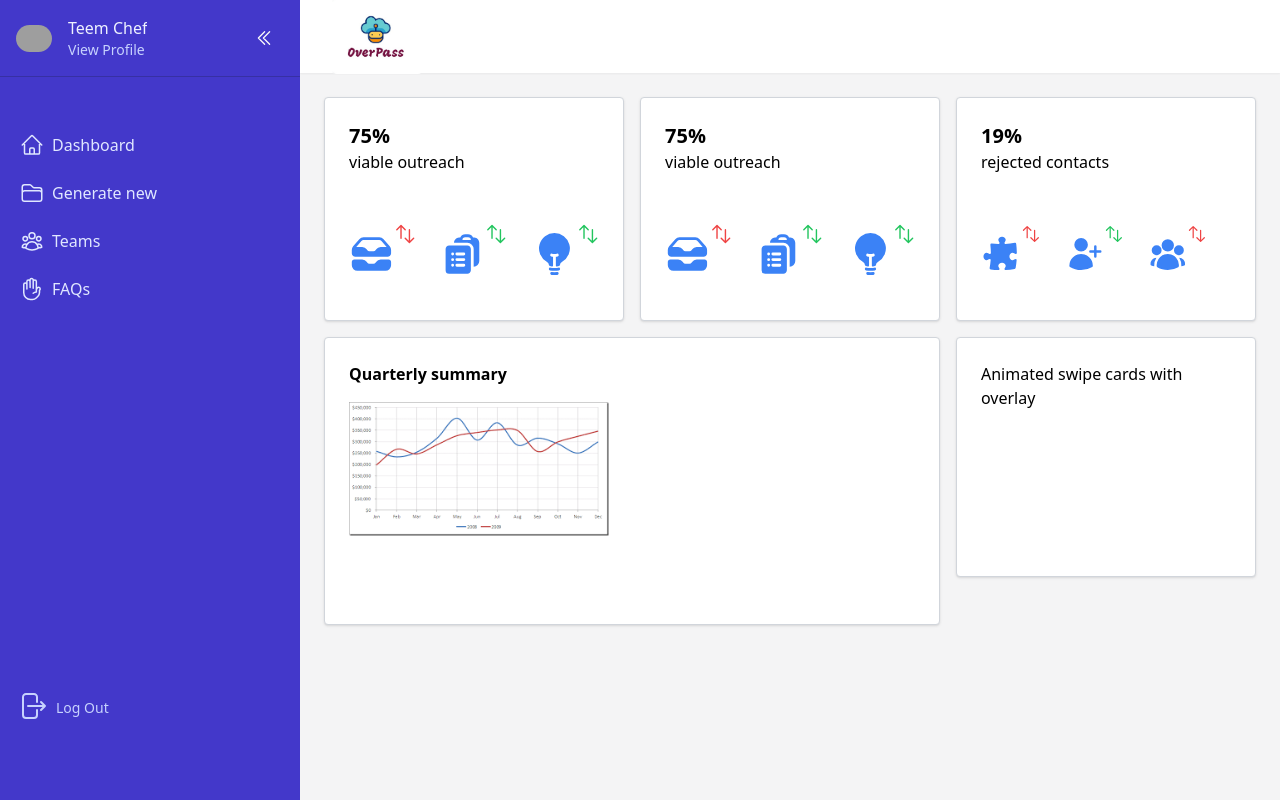
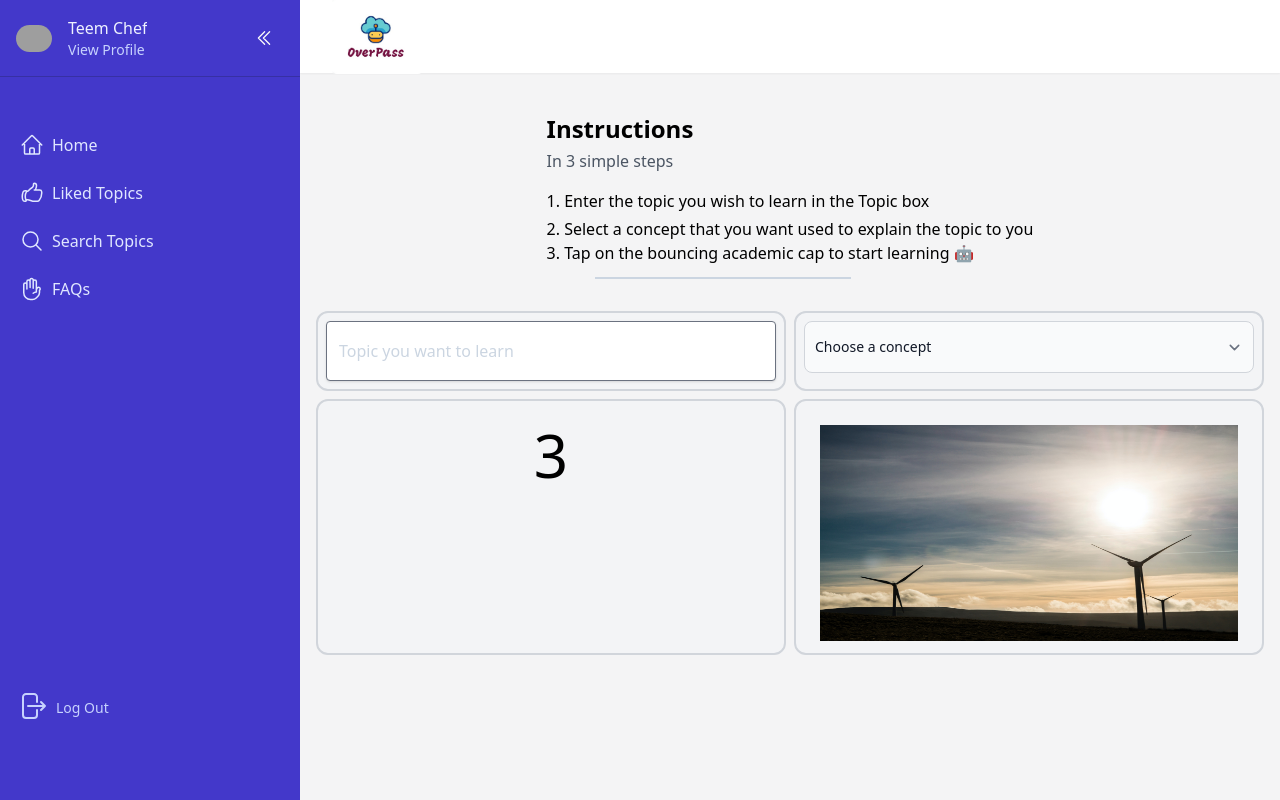
Before and after one commit to occiandiaali/over-pass, a Next.js app: page /app/overview in a window 1280 px wide. Built offline with nearby package versions, Linux system fonts and the light colour scheme; grey boxes are pictures that could not be loaded.

Commit message:
Refactor ai feature

```diff
--- a/app/app/(dashboard)/layout.tsx
+++ b/app/app/(dashboard)/layout.tsx
@@ -4,6 +4,7 @@ import classNames from "classnames";
 import React, { ReactNode, useState } from "react";
 import Navbar from "@/components/nav/Navbar";
 import Sidebar from "@/components/nav/Sidebar";
+import Loading from "./loading";
 
 const DashboardLayout = ({ children }: { children: ReactNode }) => {
   const [collapsed, setSidebarCollapsed] = useState(false);
@@ -24,7 +25,7 @@ const DashboardLayout = ({ children }: { children: ReactNode }) => {
       />
       <div className="">
         <Navbar onMenuButtonClick={() => setShowSidebar((prev) => !prev)} />
-        {children}
+        {!children ? <Loading /> : children}
       </div>
     </div>
   );
--- a/app/app/(dashboard)/overview/page.tsx
+++ b/app/app/(dashboard)/overview/page.tsx
@@ -1,69 +1,161 @@
+// import Image from "next/image";
+// import {
+//   ArrowsUpDownIcon,
+//   InboxStackIcon,
+//   ClipboardDocumentListIcon,
+//   LightBulbIcon,
+//   PuzzlePieceIcon,
+//   UserPlusIcon,
+//   UserGroupIcon,
+// } from "@heroicons/react/24/solid";
+
+// export default function Overview() {
+//   return (
+//     <div className="grid grid-cols-1 md:grid-cols-3 gap-4 p-6 w-full md:w-full">
+//       <div className="container bg-white border border-gray-300 shadow appearance-none rounded mx:auto items-center w-64 h-40 md:w-full md:h-56 p-6">
+//         <h2 className="text-lg md:text-xl font-bold">75%</h2>
+//         <h4>viable outreach</h4>
+//         <div className="flex flex-row justify-around">
+//           <InboxStackIcon className="w-8 h-8 md:w-12 md:h-12 text-blue-500 mt-6 md:mt-14" />
+//           <ArrowsUpDownIcon className="w-4 h-4 md:w-6 md:h-6 text-red-500 mr-6 mt-8 md:mt-12" />
+//           <ClipboardDocumentListIcon className="w-8 h-8 md:w-12 md:h-12 text-blue-500 mt-6 md:mt-14" />
+//           <ArrowsUpDownIcon className="w-4 h-4 md:w-6 md:h-6 text-green-500 mr-6 mt-8 md:mt-12" />
+//           <LightBulbIcon className="w-8 h-8 md:w-12 md:h-12 text-blue-500 mt-6 md:mt-14" />
+//           <ArrowsUpDownIcon className="w-4 h-4 md:w-6 md:h-6 text-green-500 mt-8 md:mt-12" />
+//         </div>
+//       </div>
+//       <div className="container bg-white border border-gray-300 shadow appearance-none rounded mx:auto items-center w-64 h-40 md:w-full md:h-56 p-6">
+//         <h2 className="text-lg md:text-xl font-bold">75%</h2>
+//         <h4>viable outreach</h4>
+//         <div className="flex flex-row justify-around">
+//           <InboxStackIcon className="w-8 h-8 md:w-12 md:h-12 text-blue-500 mt-6 md:mt-14" />
+//           <ArrowsUpDownIcon className="w-4 h-4 md:w-6 md:h-6 text-red-500 mr-6 mt-8 md:mt-12" />
+//           <ClipboardDocumentListIcon className="w-8 h-8 md:w-12 md:h-12 text-blue-500 mt-6 md:mt-14" />
+//           <ArrowsUpDownIcon className="w-4 h-4 md:w-6 md:h-6 text-green-500 mr-6 mt-8 md:mt-12" />
+//           <LightBulbIcon className="w-8 h-8 md:w-12 md:h-12 text-blue-500 mt-6 md:mt-14" />
+//           <ArrowsUpDownIcon className="w-4 h-4 md:w-6 md:h-6 text-green-500 mt-8 md:mt-12" />
+//         </div>
+//       </div>
+//       <div className="container bg-white border border-gray-300 shadow appearance-none rounded mx:auto items-center w-64 h-40 md:w-full md:h-56 p-6">
+//         <h2 className="text-lg md:text-xl font-bold">19% </h2>
+//         <h4>rejected contacts</h4>
+//         <div className="flex flex-row justify-around">
+//           <PuzzlePieceIcon className="w-8 h-8 md:w-12 md:h-12 text-blue-500 mt-6 md:mt-14" />
+//           <ArrowsUpDownIcon className="w-4 h-4 md:w-6 md:h-6 text-red-500 mr-6 mt-8 md:mt-12" />
+//           <UserPlusIcon className="w-8 h-8 md:w-12 md:h-12 text-blue-500 mt-6 md:mt-14" />
+//           <ArrowsUpDownIcon className="w-4 h-4 md:w-6 md:h-6 text-green-500 mr-6 mt-8 md:mt-12" />
+//           <UserGroupIcon className="w-8 h-8 md:w-12 md:h-12 text-blue-500 mt-6 md:mt-14" />
+//           <ArrowsUpDownIcon className="w-4 h-4 md:w-6 md:h-6 text-red-500 mr-6 mt-8 md:mt-12" />
+//         </div>
+//       </div>
+
+//       <div className="md:col-span-2 container bg-white border border-gray-300 shadow appearance-none rounded mx:auto items-center w-64 h-48 md:w-full md:h-72 p-6">
+//         <h2 className="font-bold">Quarterly summary</h2>
+//         <Image
+//           src={"/line-graph2.png"}
+//           alt="graph1"
+//           width={260}
+//           height={200}
+//           className="mt-2 md:mt-4"
+//         />
+//         {/* <div className="container border border-gray-600 shadow appearance-none rounded flex-row-reverse w-24 h-24 md:w-48 md:h-24 p-4">
+//           <ArrowsUpDownIcon className="w-12 h-12 text-orange-600" />
+//         </div> */}
+//       </div>
+//       <div className="container bg-white border border-gray-300 shadow appearance-none rounded mx:auto items-center w-64 h-40 md:w-full md:h-60 p-6">
+//         <h2>Animated swipe cards with overlay</h2>
+//       </div>
+//     </div>
+//   );
+// }
+"use client";
+
+import { createRef, useRef, useState } from "react";
+import classNames from "classnames";
+import { AcademicCapIcon } from "@heroicons/react/24/outline";
 import Image from "next/image";
-import {
-  ArrowsUpDownIcon,
-  InboxStackIcon,
-  ClipboardDocumentListIcon,
-  LightBulbIcon,
-  PuzzlePieceIcon,
-  UserPlusIcon,
-  UserGroupIcon,
-} from "@heroicons/react/24/solid";
 
 export default function Overview() {
+  const [capShows, setCapShows] = useState(false);
+  const [text, setText] = useState("");
+  const textRef = createRef();
+
+  function handleSend() {
+    text.length < 3 ? setCapShows(false) : setCapShows(true);
+  }
+
   return (
-    <div className="grid grid-cols-1 md:grid-cols-3 gap-4 p-6 w-full md:w-full">
-      <div className="container bg-white border border-gray-300 shadow appearance-none rounded mx:auto items-center w-64 h-40 md:w-full md:h-56 p-6">
-        <h2 className="text-lg md:text-xl font-bold">75%</h2>
-        <h4>viable outreach</h4>
-        <div className="flex flex-row justify-around">
-          <InboxStackIcon className="w-8 h-8 md:w-12 md:h-12 text-blue-500 mt-6 md:mt-14" />
-          <ArrowsUpDownIcon className="w-4 h-4 md:w-6 md:h-6 text-red-500 mr-6 mt-8 md:mt-12" />
-          <ClipboardDocumentListIcon className="w-8 h-8 md:w-12 md:h-12 text-blue-500 mt-6 md:mt-14" />
-          <ArrowsUpDownIcon className="w-4 h-4 md:w-6 md:h-6 text-green-500 mr-6 mt-8 md:mt-12" />
-          <LightBulbIcon className="w-8 h-8 md:w-12 md:h-12 text-blue-500 mt-6 md:mt-14" />
-          <ArrowsUpDownIcon className="w-4 h-4 md:w-6 md:h-6 text-green-500 mt-8 md:mt-12" />
-        </div>
-      </div>
-      <div className="container bg-white border border-gray-300 shadow appearance-none rounded mx:auto items-center w-64 h-40 md:w-full md:h-56 p-6">
-        <h2 className="text-lg md:text-xl font-bold">75%</h2>
-        <h4>viable outreach</h4>
-        <div className="flex flex-row justify-around">
-          <InboxStackIcon className="w-8 h-8 md:w-12 md:h-12 text-blue-500 mt-6 md:mt-14" />
-          <ArrowsUpDownIcon className="w-4 h-4 md:w-6 md:h-6 text-red-500 mr-6 mt-8 md:mt-12" />
-          <ClipboardDocumentListIcon className="w-8 h-8 md:w-12 md:h-12 text-blue-500 mt-6 md:mt-14" />
-          <ArrowsUpDownIcon className="w-4 h-4 md:w-6 md:h-6 text-green-500 mr-6 mt-8 md:mt-12" />
-          <LightBulbIcon className="w-8 h-8 md:w-12 md:h-12 text-blue-500 mt-6 md:mt-14" />
-          <ArrowsUpDownIcon className="w-4 h-4 md:w-6 md:h-6 text-green-500 mt-8 md:mt-12" />
-        </div>
-      </div>
-      <div className="container bg-white border border-gray-300 shadow appearance-none rounded mx:auto items-center w-64 h-40 md:w-full md:h-56 p-6">
-        <h2 className="text-lg md:text-xl font-bold">19% </h2>
-        <h4>rejected contacts</h4>
-        <div className="flex flex-row justify-around">
-          <PuzzlePieceIcon className="w-8 h-8 md:w-12 md:h-12 text-blue-500 mt-6 md:mt-14" />
-          <ArrowsUpDownIcon className="w-4 h-4 md:w-6 md:h-6 text-red-500 mr-6 mt-8 md:mt-12" />
-          <UserPlusIcon className="w-8 h-8 md:w-12 md:h-12 text-blue-500 mt-6 md:mt-14" />
-          <ArrowsUpDownIcon className="w-4 h-4 md:w-6 md:h-6 text-green-500 mr-6 mt-8 md:mt-12" />
-          <UserGroupIcon className="w-8 h-8 md:w-12 md:h-12 text-blue-500 mt-6 md:mt-14" />
-          <ArrowsUpDownIcon className="w-4 h-4 md:w-6 md:h-6 text-red-500 mr-6 mt-8 md:mt-12" />
-        </div>
+    <div className="flex flex-col p-4 items-center justify-center w-screen md:w-full">
+      <div className="flex flex-col pt-2 md:mb-6 pb-4">
+        <h4 className="text-black font-semibold text-lg md:text-2xl pt-4 pb-1">
+          Instructions
+        </h4>
+        <p className="text-gray-600">In 3 simple steps</p>
+        {capShows ? (
+          <AcademicCapIcon className="w-6 h-6 md:w-10 md:h-10 text-blue-700 absolute right-8 animate-bounce md:cursor-pointer" />
+        ) : null}
+
+        <ol>
+          <li className="text-black pt-4 pb-1">
+            1. Enter the topic you wish to learn in the Topic box
+          </li>
+          <li className="text-black">
+            2. Select a concept that you want used to explain the topic to you
+          </li>
+          <li className="text-black">
+            3. Tap on the bouncing academic cap to start learning 🤖
+          </li>
+        </ol>
+        <div className="border border-slate-300 md:w-64 md:mb-4 mt-2 md:mt-3 md:ml-12" />
       </div>
 
-      <div className="md:col-span-2 container bg-white border border-gray-300 shadow appearance-none rounded mx:auto items-center w-64 h-48 md:w-full md:h-72 p-6">
-        <h2 className="font-bold">Quarterly summary</h2>
-        <Image
-          src={"/line-graph2.png"}
-          alt="graph1"
-          width={260}
-          height={200}
-          className="mt-2 md:mt-4"
-        />
-        {/* <div className="container border border-gray-600 shadow appearance-none rounded flex-row-reverse w-24 h-24 md:w-48 md:h-24 p-4">
-          <ArrowsUpDownIcon className="w-12 h-12 text-orange-600" />
-        </div> */}
-      </div>
-      <div className="container bg-white border border-gray-300 shadow appearance-none rounded mx:auto items-center w-64 h-40 md:w-full md:h-60 p-6">
-        <h2>Animated swipe cards with overlay</h2>
+      <div className="grid grid-cols-1 md:grid-cols-2 lg:grid-cols-2 gap-2 w-full md:-mt-6">
+        <div className="flex justify-center h-20 p-2 text-6xl bg-gray-100 border-2 border-gray-300 rounded-xl">
+          <input
+            className="shadow appearance-none border rounded w-72 md:w-full py-3 px-3 text-gray-500 leading-tight focus:outline-none focus:shadow-outline placeholder-slate-300"
+            id="topic-field"
+            name="topic-field"
+            type="text"
+            value={text}
+            onChange={(e) => {
+              handleSend();
+              setText(e.target.value);
+            }}
+            placeholder="Topic you want to learn"
+          />
+        </div>
+        <div className="flex justify-center h-20 p-2 text-6xl bg-gray-100 border-2 border-gray-300 rounded-xl">
+          <select
+            id="concepts"
+            className="bg-gray-50 border border-gray-300 text-gray-900 text-sm rounded-lg focus:ring-blue-500 focus:border-blue-500 block w-72 md:w-full md:mb-2 p-2.5 dark:bg-gray-700 dark:border-gray-500 dark:placeholder-gray-400 dark:text-white dark:focus:ring-blue-500 dark:focus:border-blue-500"
+          >
+            <option selected>Choose a concept</option>
+            <option value="soccer">Soccer</option>
+            <option value="ballet">Ballet</option>
+            <option value="basketball">Basketball</option>
+            <option value="cooking">Cooking</option>
+            <option value="driving">Driving</option>
+            <option value="athletics">Atletics</option>
+            <option value="painting">Painting</option>
+            <option value="alexander">Alexander the Great</option>
+            <option value="egypt">Ancient Egypt</option>
+            <option value="rome">Ancient Rome</option>
+            <option value="fishing">Fishing</option>
+            <option value="garden">Gardening</option>
+          </select>
+        </div>
+        <div className="flex justify-center p-6 text-6xl w-full h-40 md:w-full md:h-64 bg-gray-100 border-2 border-gray-300 rounded-xl">
+          3
+        </div>
+        <div className="flex justify-center p-6 text-6xl w-full h-40 md:w-full md:h-64 bg-gray-100 border-2 border-gray-300 rounded-xl">
+          <Image
+            src="/power.jpg"
+            alt="wind turbines in a field"
+            width={500}
+            height={256}
+            className="w-full md:h-56 md:pb-2"
+          />
+        </div>
       </div>
     </div>
   );
--- a/components/nav/sidebarNavLinks.tsx
+++ b/components/nav/sidebarNavLinks.tsx
@@ -2,7 +2,9 @@ import React from "react";
 import {
   FolderIcon,
   HandRaisedIcon,
+  HandThumbUpIcon,
   HomeIcon,
+  MagnifyingGlassIcon,
   UserGroupIcon,
 } from "@heroicons/react/24/outline";
 // define a NavItem prop
@@ -13,19 +15,19 @@ export type NavItem = {
 };
 export const sidebarNavLinks: NavItem[] = [
   {
-    label: "Dashboard",
+    label: "Home",
     href: "/app/overview",
     icon: <HomeIcon className="w-6 h-6" />,
   },
   {
-    label: "Generate new",
+    label: "Liked Topics",
     href: "/app/generate-text",
-    icon: <FolderIcon className="w-6 h-6" />,
+    icon: <HandThumbUpIcon className="w-6 h-6" />,
   },
   {
-    label: "Teams",
+    label: "Search Topics",
     href: "/app/teams",
-    icon: <UserGroupIcon className="w-6 h-6" />,
+    icon: <MagnifyingGlassIcon className="w-6 h-6" />,
   },
   {
     label: "FAQs",
```
Also changed, not shown: app/api/query/openai-call.ts (added, +84 -0 lines), app/app/(dashboard)/loading.tsx (+15 -2 lines), app/utils/tagMappings.ts (added, +52 -0 lines), public/power.jpg (added).
